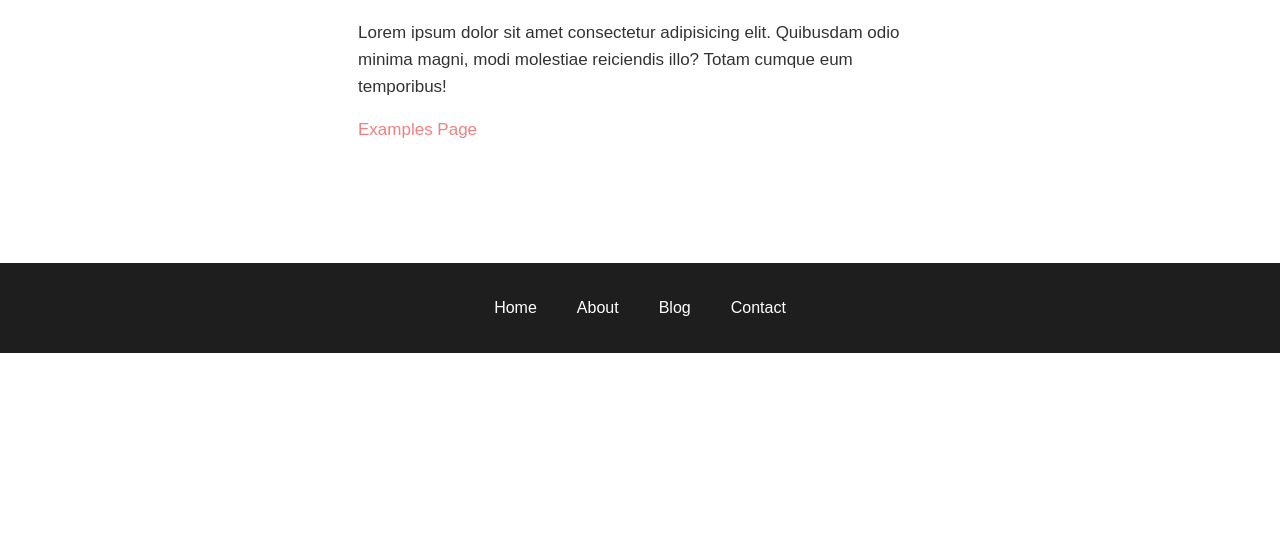
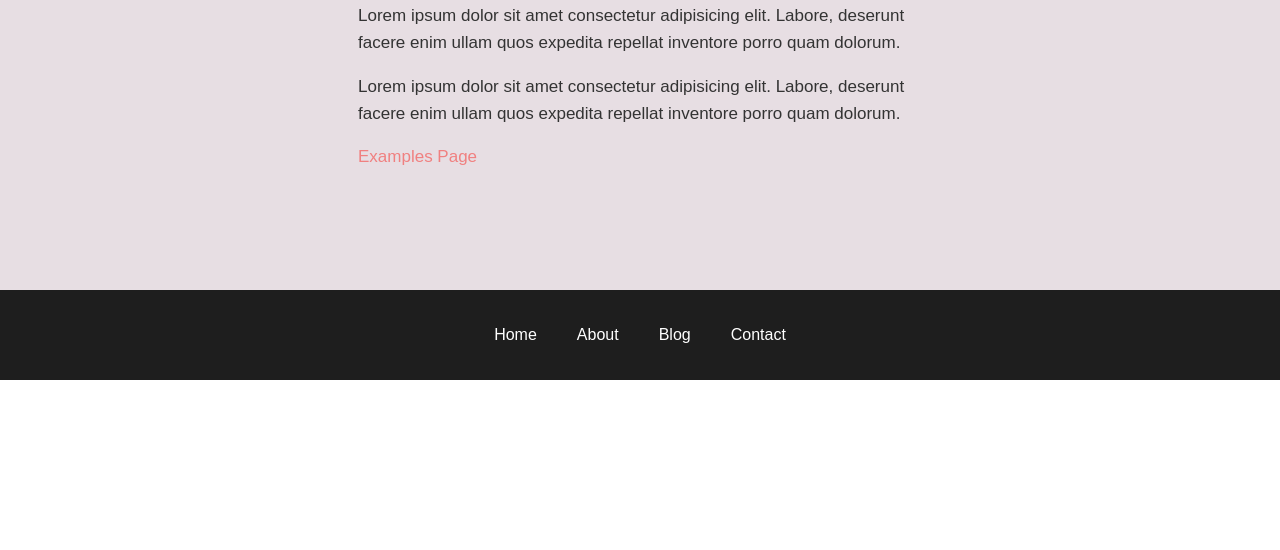
Before and after one commit to stormcloud266/gatsby-starter-v4, a Gatsby site: page / in a window 1280 px wide. Shown: the part 250-800 px from the top of the page. Built offline with nearby package versions, Linux system fonts and the light colour scheme; Gatsby itself is replaced by a stand-in of ours; a web font is replaced by a local one.

Commit message:
add flex and accent bgs to container

```diff
--- a/src/components/UI/container/container.js
+++ b/src/components/UI/container/container.js
@@ -11,10 +11,20 @@ const Container = ({
 	sectionTop,
 	sectionBottom,
 	textBlock,
+	flex,
+	justify,
+	align,
+	bgDark,
+	bgAccent,
 	isSection,
 	className,
 	children,
 }) => {
+	const stylesInline = {
+		justifyContent: justify ? justify : null,
+		alignItems: align ? align : null,
+	}
+
 	const classes = classnames(
 		wrapper && styles.wrapper,
 		wrapperSm && styles.wrapperSm,
@@ -23,13 +33,20 @@ const Container = ({
 		sectionTop && styles.sectionTop,
 		sectionBottom && styles.sectionBottom,
 		textBlock && styles.textBlock,
+		flex && styles.flex,
+		bgDark && styles.bgDark,
+		bgAccent && styles.bgAccent,
 		className && className
 	)
 
 	return isSection ? (
-		<section className={classes}>{children}</section>
+		<section className={classes} style={stylesInline}>
+			{children}
+		</section>
 	) : (
-		<div className={classes}>{children}</div>
+		<div className={classes} style={stylesInline}>
+			{children}
+		</div>
 	)
 }
 
@@ -42,7 +59,18 @@ Container.propTypes = {
 	section: PropTypes.bool,
 	sectionTop: PropTypes.bool,
 	sectionBottom: PropTypes.bool,
+	flex: PropTypes.bool,
+	justify: PropTypes.oneOf([
+		'start',
+		'center',
+		'space-between',
+		'space-around',
+		'space-evenly',
+	]),
+	align: PropTypes.oneOf(['stretch', 'center', 'start', 'end']),
 	textBlock: PropTypes.bool,
+	bgDark: PropTypes.bool,
+	bgAccent: PropTypes.bool,
 	isSection: PropTypes.bool,
 	className: PropTypes.string,
 	children: PropTypes.node.isRequired,
--- a/src/components/UI/container/container.module.scss
+++ b/src/components/UI/container/container.module.scss
@@ -1,3 +1,6 @@
+@import '../../global/layout/variables';
+
+// sections
 .section {
 	padding-top: 12rem;
 	padding-bottom: 12rem;
@@ -57,6 +60,29 @@
 	}
 }
 
+// flex
+
+.flex {
+	display: flex;
+}
+
+// colors
+.bgDark {
+	background-color: $bg-dark;
+	color: rgb(231, 231, 231);
+	h1,
+	h2,
+	h3 {
+		color: white;
+	}
+}
+
+.bgAccent {
+	background-color: $bg-accent;
+}
+
+// textBlock
+
 .textBlock {
 	h1,
 	h2 {
--- a/src/components/global/layout/global.scss
+++ b/src/components/global/layout/global.scss
@@ -18,6 +18,10 @@ body {
 	font-size: 1.7rem;
 	font-family: sans-serif;
 	line-height: 1.6;
+}
+
+main {
+	padding-top: 7rem;
 }
 
 h1,
--- /dev/null
+++ b/src/components/global/layout/variables.scss
@@ -0,0 +1,2 @@
+$bg-dark: #474747;
+$bg-accent: #e7dee3;
--- a/src/pages/index.js
+++ b/src/pages/index.js
@@ -8,19 +8,21 @@ import { Container } from '@UI'
 const IndexPage = () => (
 	<Layout>
 		<Seo title='Home' />
+		<Container bgAccent>
 			<Container wrapperSm section textBlock>
-			<h2>Hello</h2>
+				<h1>Hello</h1>
 				<p>
-				Lorem ipsum dolor sit amet consectetur adipisicing elit. Quibusdam odio
-				minima magni, modi molestiae reiciendis illo? Totam cumque eum
-				temporibus!
+					Lorem ipsum dolor sit amet consectetur adipisicing elit. Labore,
+					deserunt facere enim ullam quos expedita repellat inventore porro quam
+					dolorum.
 				</p>
 				<p>
-				Lorem ipsum dolor sit amet consectetur adipisicing elit. Quibusdam odio
-				minima magni, modi molestiae reiciendis illo? Totam cumque eum
-				temporibus!
+					Lorem ipsum dolor sit amet consectetur adipisicing elit. Labore,
+					deserunt facere enim ullam quos expedita repellat inventore porro quam
+					dolorum.
 				</p>
 				<Link to='/examples'>Examples Page</Link>
+			</Container>
 		</Container>
 	</Layout>
 )
```
Also changed, not shown: todo.md (+1 -2 lines). Lines whose indentation alone changed are shown as unchanged.
